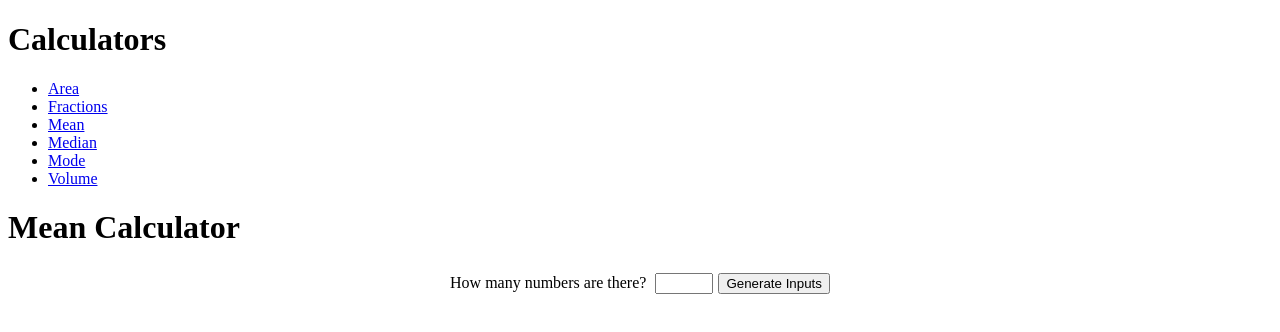
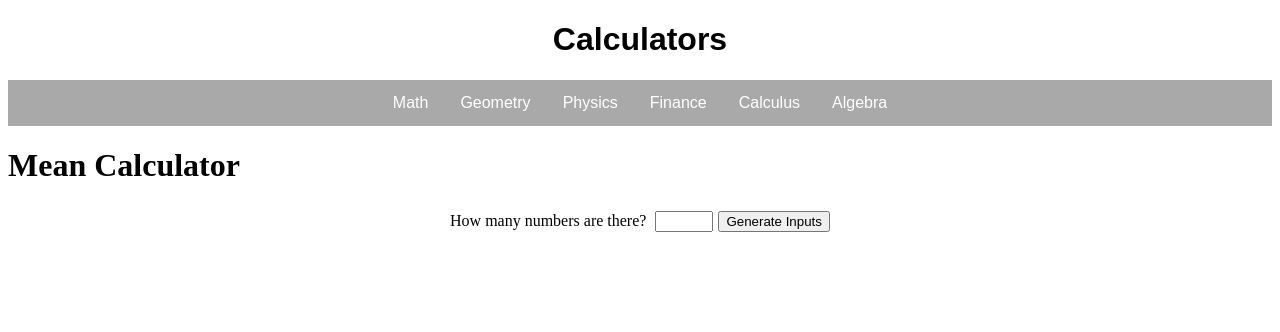
Before and after one commit to matthewberes/calculatorWebsite, an Angular app: page /mean in a window 1280 px wide. Shown: the top 332 px of the page. Built offline with nearby package versions, Linux system fonts and the light colour scheme.

Commit message:
create navbar

```diff
--- a/src/app/app.component.css
+++ b/src/app/app.component.css
@@ -0,0 +1,77 @@
+/* Navbar container */
+.navbar {
+    overflow: hidden;
+    background-color: darkgrey;
+    font-family: Arial;
+}
+
+/* Links inside the navbar */
+.navbar a {
+    font-size: 16px;
+    color: white;
+    text-align: center;
+    padding: 14px 16px;
+    text-decoration: none;
+}
+
+.navItems {
+    display: flex;
+    justify-content: center;
+    align-items: center;
+}
+
+/* The dropdown container */
+.dropdown {
+    float: left;
+    overflow: hidden;
+}
+
+/* Dropdown button */
+.dropdown .dropbtn {
+    font-size: 16px;
+    border: none;
+    outline: none;
+    color: white;
+    padding: 14px 16px;
+    background-color: inherit;
+    font-family: inherit;
+    /* Important for vertical align on mobile phones */
+    margin: 0;
+    /* Important for vertical align on mobile phones */
+}
+
+/* Add a red background color to navbar links on hover */
+.navbar a:hover,
+.dropdown:hover .dropbtn {
+    background-color: lightblue;
+}
+
+/* Dropdown content (hidden by default) */
+.dropdown-content {
+    display: none;
+    position: absolute;
+    background-color: #f9f9f9;
+    min-width: 160px;
+    box-shadow: 0px 8px 16px 0px rgba(0, 0, 0, 0.2);
+    z-index: 1;
+}
+
+/* Links inside the dropdown */
+.dropdown-content a {
+    float: none;
+    color: grey;
+    padding: 12px 16px;
+    text-decoration: none;
+    display: block;
+    text-align: left;
+}
+
+/* Add a grey background color to dropdown links on hover */
+.dropdown-content a:hover {
+    background-color: #ddd;
+}
+
+/* Show the dropdown menu on hover */
+.dropdown:hover .dropdown-content {
+    display: block;
+}
--- a/src/app/app.component.html
+++ b/src/app/app.component.html
@@ -1,12 +1,54 @@
-<h1>Calculators</h1>
-<nav>
-  <ul>
-    <li><a routerLink="/area" routerLinkActive="active" ariaCurrentWhenActive="page">Area</a></li>
-    <li><a routerLink="/fractions" routerLinkActive="active" ariaCurrentWhenActive="page">Fractions</a></li>
-    <li><a routerLink="/mean" routerLinkActive="active" ariaCurrentWhenActive="page">Mean</a></li>
-    <li><a routerLink="/median" routerLinkActive="active" ariaCurrentWhenActive="page">Median</a></li>
-    <li><a routerLink="/mode" routerLinkActive="active" ariaCurrentWhenActive="page">Mode</a></li>
-    <li><a routerLink="/volume" routerLinkActive="active" ariaCurrentWhenActive="page">Volume</a></li>
-    </ul>
-</nav>
+<h1 style="text-align: center; font-family: arial;">Calculators</h1>
+<div class="navbar">
+  <div class="navItems">
+    <div class="dropdown">
+      <button class="dropbtn">Math
+        <i class="fa fa-caret-down"></i>
+      </button>
+      <div class="dropdown-content">
+        <a routerLink="/fractions" routerLinkActive="active" ariaCurrentWhenActive="page">Fractions</a>
+        <a routerLink="/mean" routerLinkActive="active" ariaCurrentWhenActive="page">Mean</a>
+        <a routerLink="/median" routerLinkActive="active" ariaCurrentWhenActive="page">Median</a>
+        <a routerLink="/mode" routerLinkActive="active" ariaCurrentWhenActive="page">Mode</a>
+      </div>
+    </div>
+    <div class="dropdown">
+      <button class="dropbtn">Geometry
+        <i class="fa fa-caret-down"></i>
+      </button>
+      <div class="dropdown-content">
+        <a routerLink="/area" routerLinkActive="active" ariaCurrentWhenActive="page">Area</a>
+        <a routerLink="/volume" routerLinkActive="active" ariaCurrentWhenActive="page">Volume</a>
+      </div>
+    </div>
+    <div class="dropdown">
+      <button class="dropbtn">Physics
+        <i class="fa fa-caret-down"></i>
+      </button>
+      <div class="dropdown-content">
+      </div>
+    </div>
+    <div class="dropdown">
+      <button class="dropbtn">Finance
+        <i class="fa fa-caret-down"></i>
+      </button>
+      <div class="dropdown-content">
+      </div>
+    </div>
+    <div class="dropdown">
+      <button class="dropbtn">Calculus
+        <i class="fa fa-caret-down"></i>
+      </button>
+      <div class="dropdown-content">
+      </div>
+    </div>
+    <div class="dropdown">
+      <button class="dropbtn">Algebra
+        <i class="fa fa-caret-down"></i>
+      </button>
+      <div class="dropdown-content">
+      </div>
+    </div>
+  </div>
+</div>
 <router-outlet></router-outlet>
```
